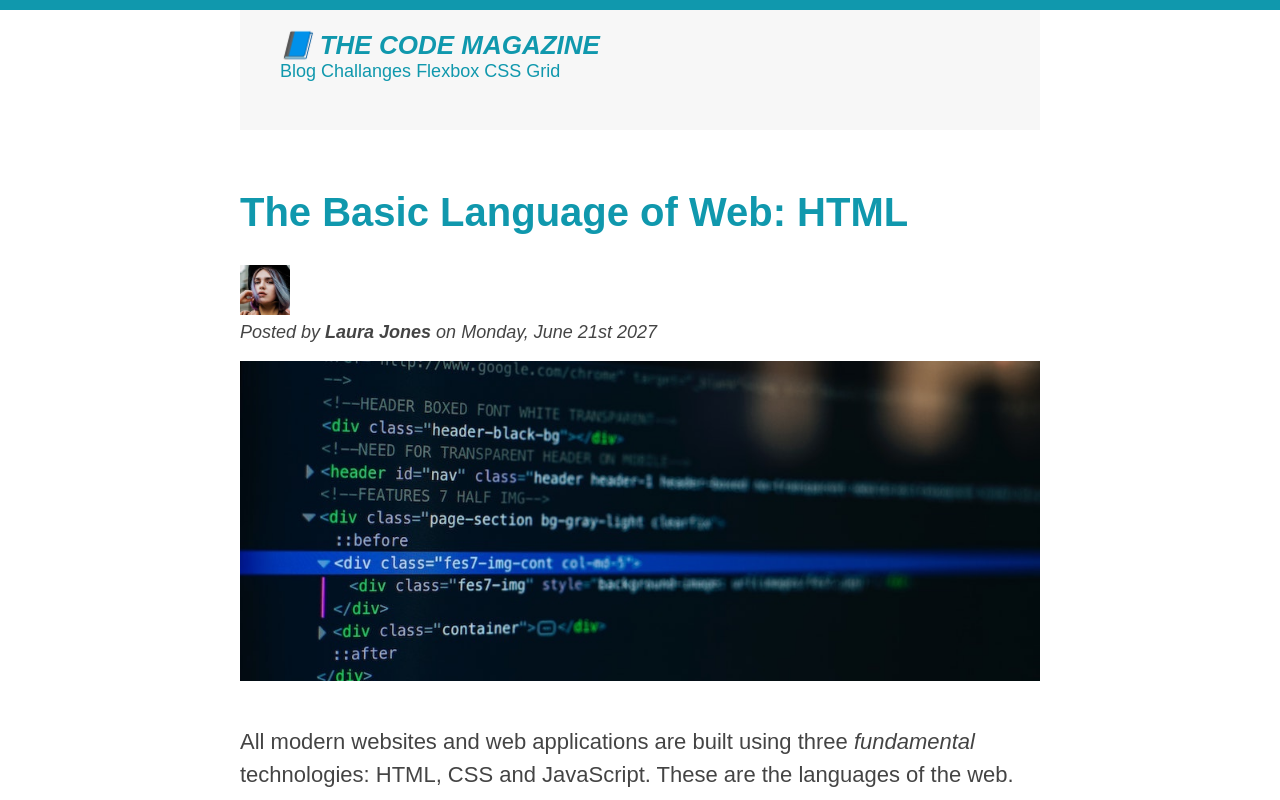
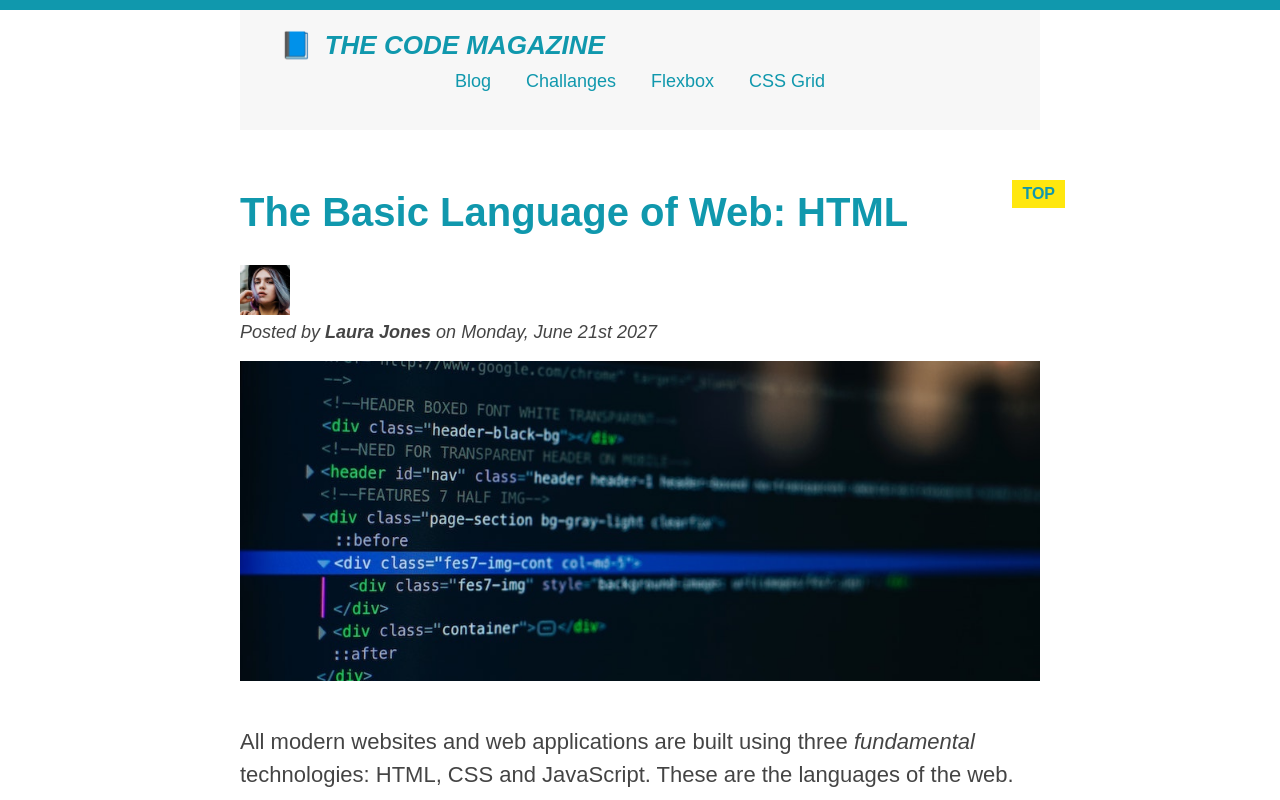
Before and after one commit to whatifwecode/HTML-CSS, a plain HTML site: page index.html in a window 1280 px wide. Shown: the top 800 px of the page. Drawn offline with Linux system fonts and the light colour scheme.

Commit message:
saturday evening

```diff
--- a/index.html
+++ b/index.html
@@ -158,5 +158,6 @@
         </p>
       </footer>
     </div>
+    <button class="like-button">❤ Like</button>
   </body>
 </html>
--- a/style.css
+++ b/style.css
@@ -8,6 +8,7 @@ body {
   font-family: sans-serif;
 
   border-top: 10px solid #1098ad;
+  position: relative;
 }
 
 .container {
@@ -64,6 +65,7 @@ h1 {
 h2 {
   font-size: 40px;
   margin-bottom: 30px;
+  position: relative;
 }
 
 h3 {
@@ -93,6 +95,7 @@ ol {
 li {
   font-size: 20px;
   margin-bottom: 10px;
+  /* display: inline; */
 }
 
 #copyright {
@@ -173,6 +176,21 @@ a:active {
   height: auto;
 }
 
+nav a:link {
+  /* background-color: orangered;
+  margin: 20px;
+  padding: 20px;
+
+  display: block; */
+
+  margin-right: 30px;
+  margin-top: 10px;
+  display: inline-block;
+}
+
+nav a:link:last-child {
+  margin-right: 0;
+}
 /* Resolving conflicts */
 
 /* #copyright {
@@ -197,4 +215,36 @@ footer p {
 
 nav {
   font-size: 18px;
+  text-align: center;
 }
+
+.like-button {
+  font-size: 22px;
+  padding: 20px;
+  cursor: pointer;
+
+  position: absolute;
+  bottom: 50px;
+  right: 50px;
+}
+
+h1::first-letter {
+  font-style: normal;
+  margin-right: 5px;
+}
+
+h3 + p::first-line {
+  /* color: red; */
+}
+
+h2::after {
+  content: "TOP";
+  background-color: #ffe70e;
+  font-size: 16px;
+  font-weight: bold;
+  display: inline-block;
+  padding: 5px 10px;
+  position: absolute;
+  top: -10px;
+  right: -25px;
+}
```
Also changed, not shown: notes.txt.
